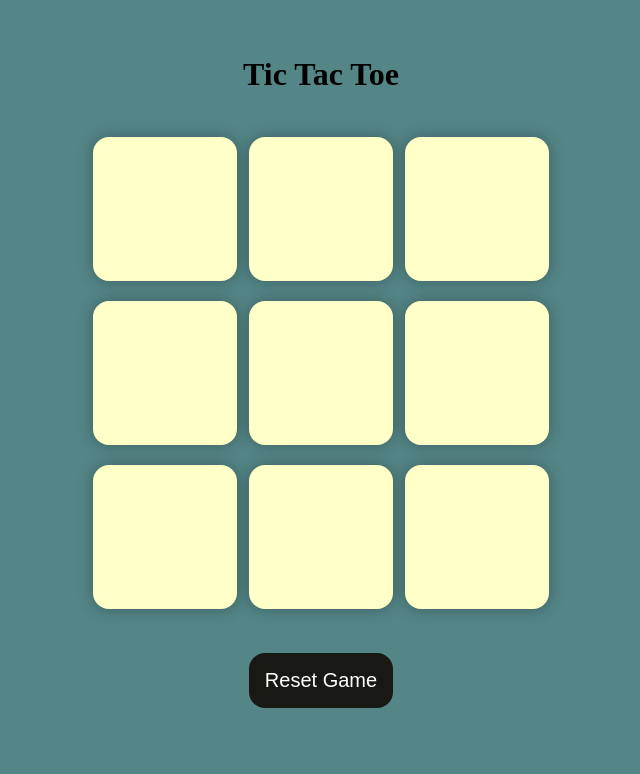
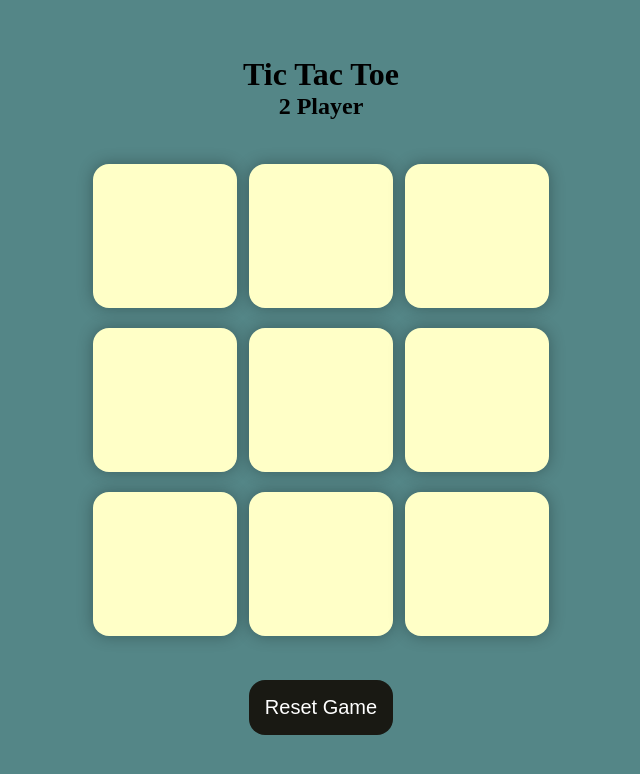
Before and after one commit to alfiashk/Prasunet_WD_03, a plain HTML site: page index.html in a window 1280 px wide. Shown: the whole page, without its empty margins (319-959 px from the left). Drawn offline with Linux system fonts and the light colour scheme.

Commit message:
2 player

```diff
--- a/index.html
+++ b/index.html
@@ -8,6 +8,7 @@
 </head>
 <body>
     <h1>Tic Tac Toe</h1>
+    <h2>2 Player</h2>
     <div class="msg-container hide">
         <p id="msg">Winner</p>
         <button id="new-btn">New Game</button>
```
